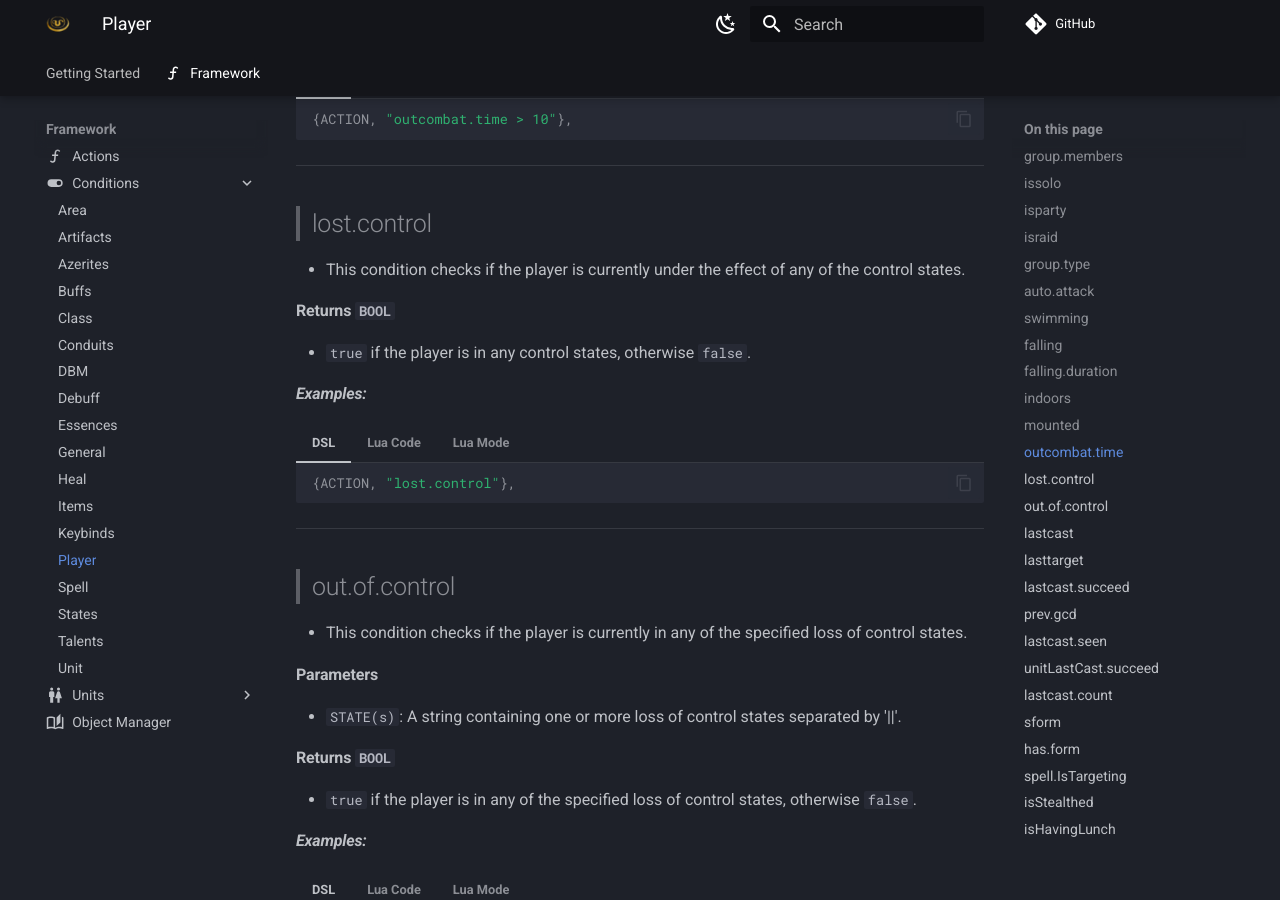
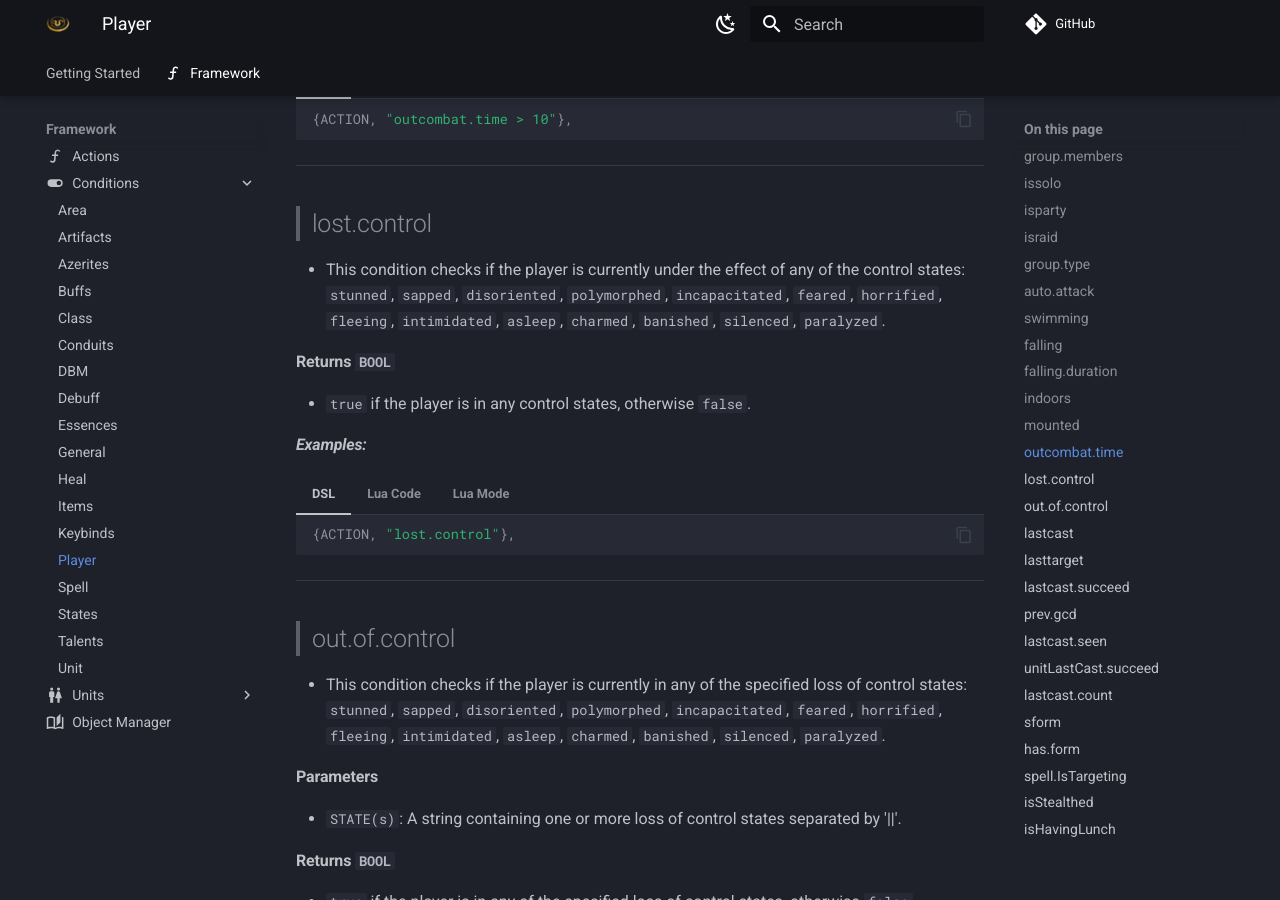
Before and after one commit to DimaSheiko/apep-docs, an MkDocs documentation site: the page built from docs/framework/conditions/player.md, in a window 1280 px wide and 900 px high, scrolled down 4397 px. Built offline with MkDocs 1.6.1 and Material for MkDocs 9.7.7, drawn with Linux system fonts in a browser that asks for light colours; comment, search, counter and statistics services are not loaded.

Commit message:
Improved description of some player functions

```diff
--- a/docs/framework/conditions/player.md
+++ b/docs/framework/conditions/player.md
@@ -358,7 +358,9 @@
 
 > ## lost.control
 
--   This condition checks if the player is currently under the effect of any of the control states.
+-   This condition checks if the player is currently under the effect of any of the control states:
+    `stunned`, `sapped`, `disoriented`, `polymorphed`, `incapacitated`, `feared`, `horrified`,
+    `fleeing`, `intimidated`, `asleep`, `charmed`, `banished`, `silenced`, `paralyzed`.
 
 #### Returns `BOOL`
 
@@ -388,7 +390,9 @@
 
 > ## out.of.control
 
--   This condition checks if the player is currently in any of the specified loss of control states.
+-   This condition checks if the player is currently in any of the specified loss of control states:
+    `stunned`, `sapped`, `disoriented`, `polymorphed`, `incapacitated`, `feared`, `horrified`,
+    `fleeing`, `intimidated`, `asleep`, `charmed`, `banished`, `silenced`, `paralyzed`.
 
 #### Parameters
 
```
Also changed, not shown: docs/framework/conditions/general.md (+16 -3 lines).
